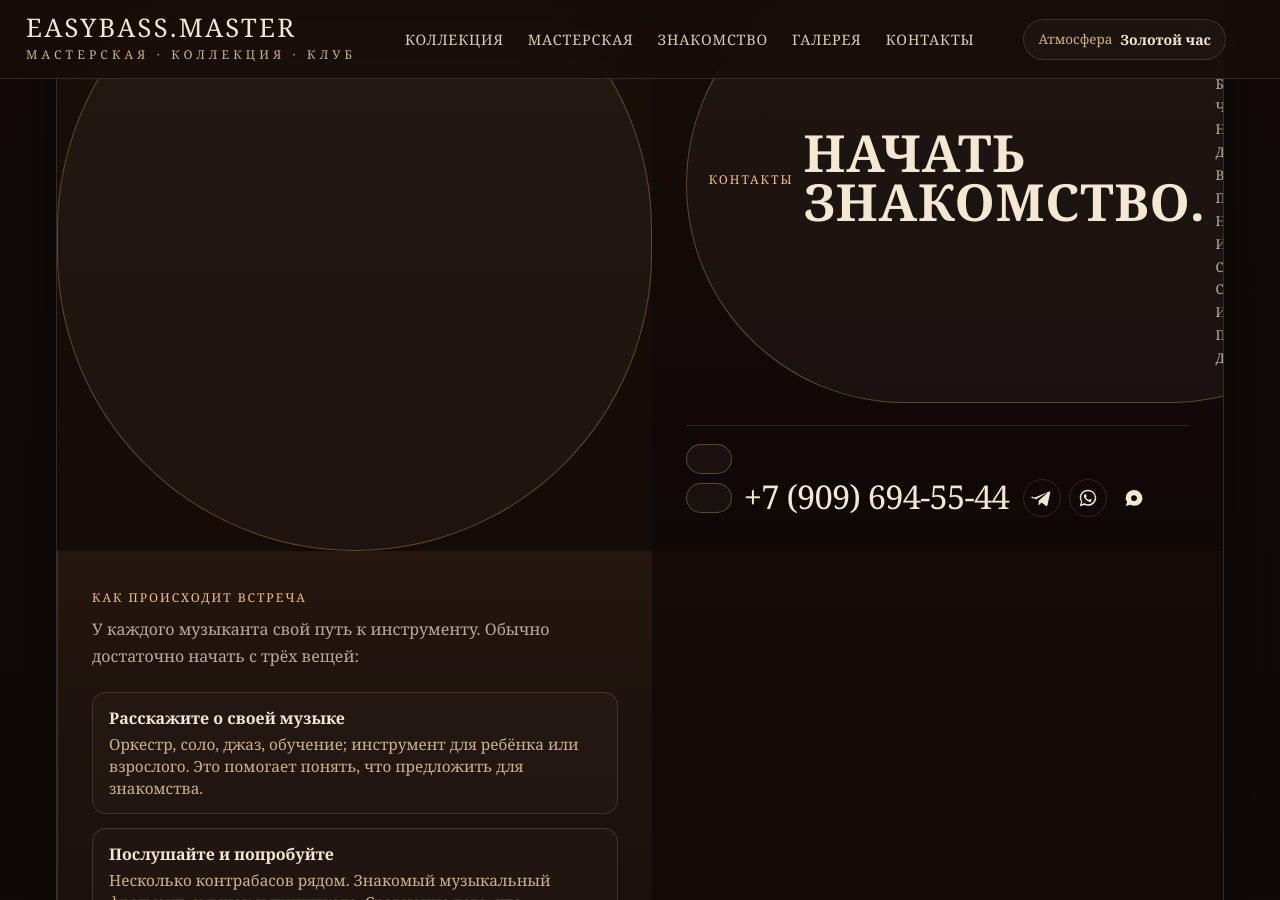
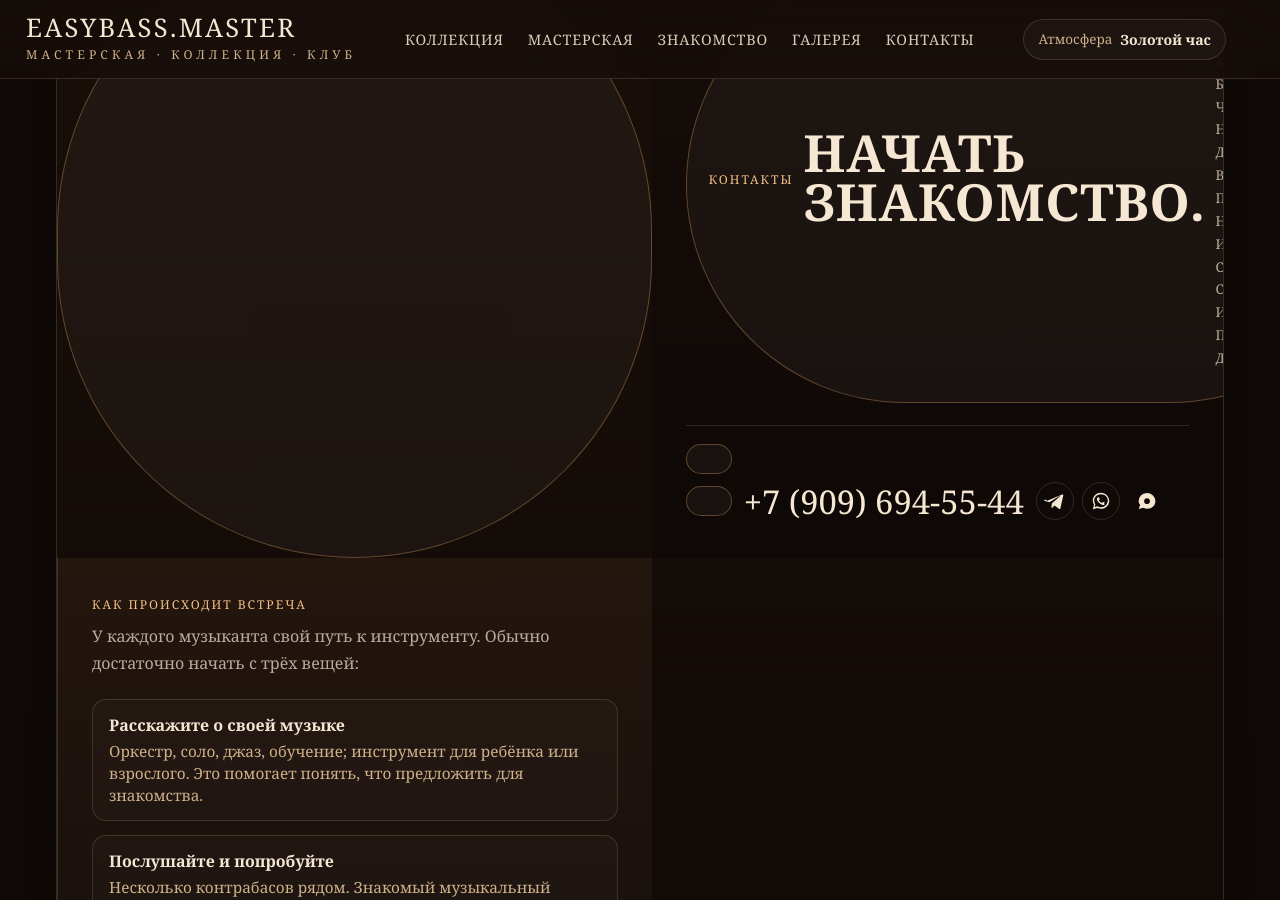
Before and after one commit to OntosLive/EasyBass.Master, a Jekyll site: the page index.html, which Jekyll copies as it is, in a window 1280 px wide and 900 px high, scrolled down 3775 px. Built offline with Jekyll 4.4.1, drawn with Linux system fonts in a browser that asks for light colours.

Commit message:
Isolate the approved room CSS from legacy site typography so its exact composition survives on mobile

```diff
--- a/index.html
+++ b/index.html
@@ -6,7 +6,6 @@
   <title>Мастерская контрабаса · EasyBassMaster</title>
   <meta name="color-scheme" content="dark light" />
   <meta name="description" content="Частная коллекция контрабасов и мастерская в Москве. Познакомиться с инструментами, сыграть, услышать различия, обсудить покупку, аренду и настройку." />
-  <link rel="stylesheet" href="styles.css" />
   <style>
     :root {
       --bg: #120b08;
```
